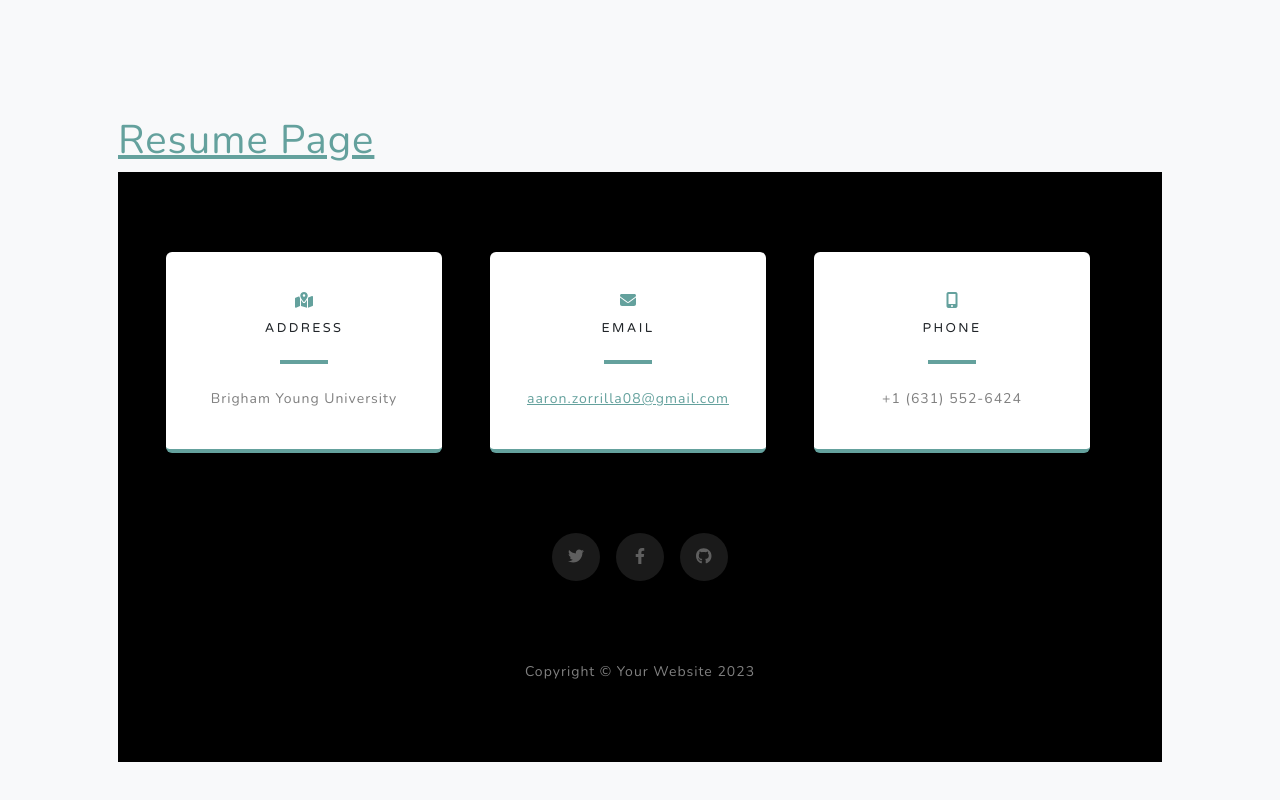
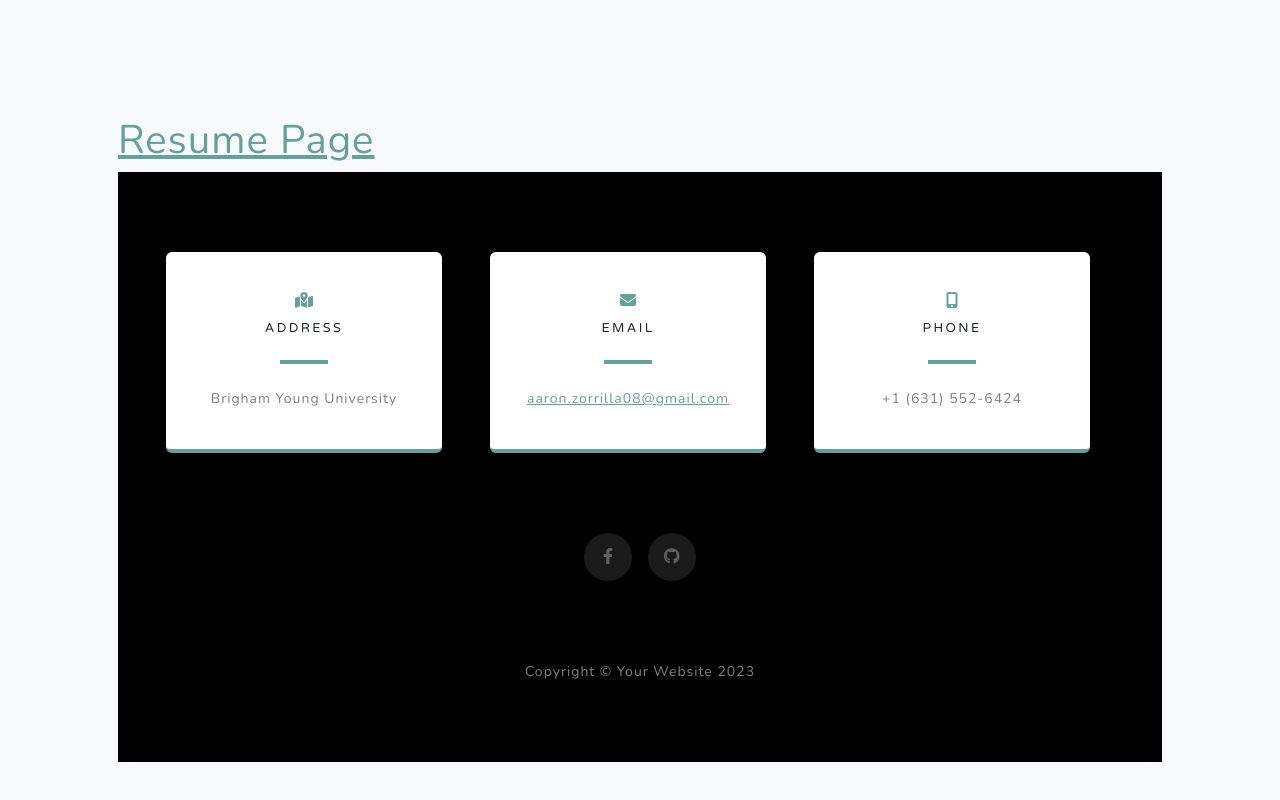
Before and after one commit to azorrilla181/IS201, a plain HTML site: page index.html in a window 1280 px wide. Shown: the part 3749-4549 px from the top of the page. Drawn offline with nearby package versions, Linux system fonts and the light colour scheme.

Commit message:
Add files via upload

```diff
--- a/index.html
+++ b/index.html
@@ -207,7 +207,6 @@
                     </div>
                 </div>
                 <div class="social d-flex justify-content-center">
-                    <a class="mx-2" href="#!"><i class="fab fa-twitter"></i></a>
                     <a class="mx-2" href="https://www.facebook.com/aaron.zorrilla"><i class="fab fa-facebook-f"></i></a>
                     <a class="mx-2" href="https://www.linkedin.com/in/aaron-zorrilla-8a0baa1b4/"><i class="fab fa-github"></i></a>
                 </div>
```
